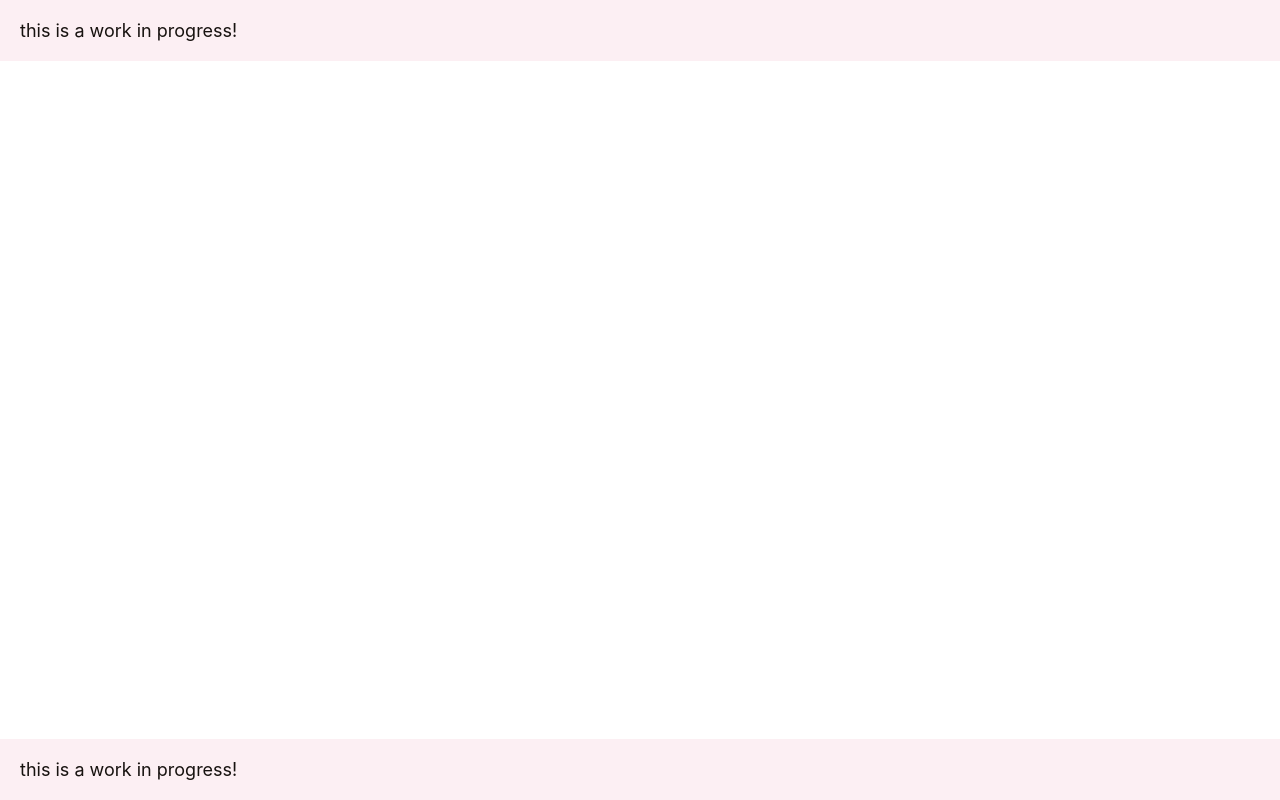
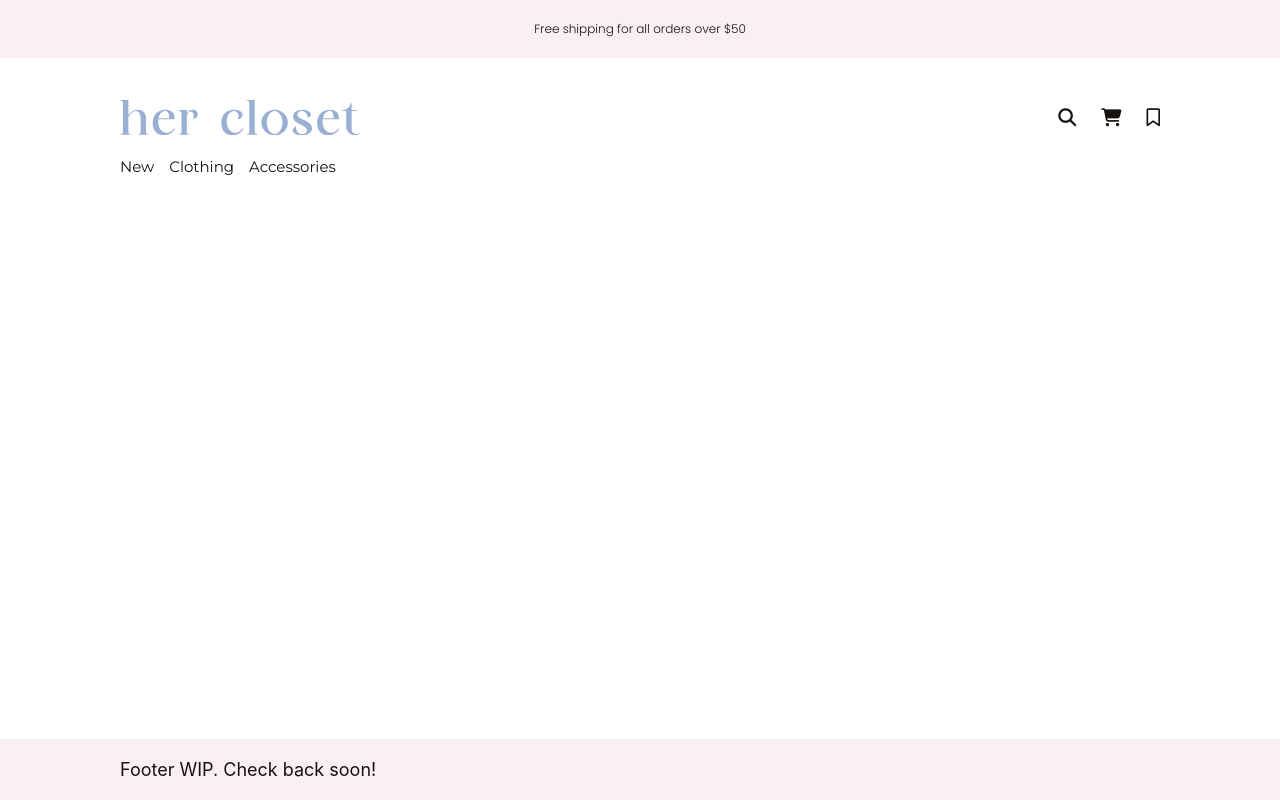
Before and after one commit to gabycodes/her-closet, a Next.js app: page / in a window 1280 px wide. Built offline with nearby package versions, Linux system fonts and the light colour scheme.

Commit message:
More Layout, Navbar, Footer work

```diff
--- a/components/Paragraph/Paragraph.tsx
+++ b/components/Paragraph/Paragraph.tsx
@@ -1,19 +1,28 @@
 import react from 'react';
 import styled, { css } from 'styled-components';
 
-const StyledParagraph = styled.p`
+interface StyledParagraphProps {
+  size?: string;
+}
+
+const StyledParagraph = styled.p<StyledParagraphProps>`
   margin: 0;
   font-family: ${({ theme }) => theme.fonts.poppins};
   font-weight: 300;
-  font-size: 1.8rem;
+
+  ${({ size }) =>
+    `
+    font-size: ${size ? size : '1.8rem'};
+  `}
 `;
 
 export type Paragraph = {
   text: string;
+  size?: string;
 };
 
-const Paragraph = ({ text }: Paragraph): JSX.Element => {
-  return <StyledParagraph>{text}</StyledParagraph>;
+const Paragraph = ({ text, size }: Paragraph): JSX.Element => {
+  return <StyledParagraph size={size}>{text}</StyledParagraph>;
 };
 
 export default Paragraph;
--- a/components/footer/Footer.tsx
+++ b/components/footer/Footer.tsx
@@ -4,7 +4,7 @@ import styled from 'styled-components';
 const StyledDiv = styled.div`
   background-color: ${({ theme }) => theme.colors.lightPink};
   width: 100%;
-  padding: 2rem;
+  padding: 2rem 12rem;
   margin-top: auto;
 `;
 
@@ -13,7 +13,7 @@ export type Footer = {
 };
 
 const Footer = (): JSX.Element => {
-  return <StyledDiv>this is a work in progress!</StyledDiv>;
+  return <StyledDiv>Footer WIP. Check back soon!</StyledDiv>;
 };
 
 export default Footer;
--- a/components/link/Link.tsx
+++ b/components/link/Link.tsx
@@ -11,6 +11,7 @@ const StyledLink = styled.a<StyledLinkProps>`
   font-size: inherit;
   width: fit-content;
   display: flex;
+  align-items: center;
   text-underline-offset: 0.05em;
   text-decoration-thickness: 1px;
 
--- a/components/navbar/Navbar.tsx
+++ b/components/navbar/Navbar.tsx
@@ -1,10 +1,51 @@
 import React from 'react';
 import styled from 'styled-components';
+import Logo from '../../assets/her-closet-logo.svg';
+import Icon from '../icon/Icon';
+import Link from '../link/Link';
+import Paragraph from '../paragraph/Paragraph';
 
-const StyledDiv = styled.div`
+const Banner = styled.div`
   background-color: ${({ theme }) => theme.colors.lightPink};
   width: 100%;
-  padding: 2rem;
+  display: flex;
+  justify-content: center;
+  padding: 2rem 12rem;
+  font-size: 1.2rem;
+`;
+
+const TopContainer = styled.div`
+  width: 100%;
+  display: flex;
+  justify-content: space-between;
+  padding: 4rem 12rem 0 12rem;
+`;
+
+const BottomContainer = styled.div`
+  font-family: ${(props) => props.theme.fonts.montserratMedium};
+  width: 100%;
+  display: flex;
+  justify-content: flex-start;
+  padding: 2rem 12rem;
+  font-size: 1.5rem;
+
+  > a {
+    margin-right: 1.5rem;
+  }
+`;
+
+const LogoHolder = styled.div`
+  width: 24rem;
+  position: relative;
+  top: 2px;
+`;
+
+const LinksHolder = styled.div`
+  display: flex;
+
+  > a {
+    margin-left: 2.5rem;
+  }
 `;
 
 export type Topbar = {
@@ -12,7 +53,30 @@ export type Topbar = {
 };
 
 const Topbar = (): JSX.Element => {
-  return <StyledDiv>this is a work in progress!</StyledDiv>;
+  return (
+    <>
+      <Banner>
+        <Paragraph text="Free shipping for all orders over $50" size="1.2rem" />
+      </Banner>
+      <TopContainer>
+        <LogoHolder>
+          <a href="#">
+            <Logo />
+          </a>
+        </LogoHolder>
+        <LinksHolder>
+          <Link url="#" icon={<Icon name="search" />} noUnderline />
+          <Link url="#" icon={<Icon name="cart" />} noUnderline />
+          <Link url="#" icon={<Icon name="bookmark" />} noUnderline />
+        </LinksHolder>
+      </TopContainer>
+      <BottomContainer>
+        <Link url="#" text="New" noUnderline />
+        <Link url="#" text="Clothing" noUnderline />
+        <Link url="#" text="Accessories" noUnderline />
+      </BottomContainer>
+    </>
+  );
 };
 
 export default Topbar;
--- a/next.config.js
+++ b/next.config.js
@@ -1,6 +1,15 @@
 /** @type {import('next').NextConfig} */
 const nextConfig = {
   reactStrictMode: true,
-}
+  webpack(config) {
+    config.module.rules.push({
+      test: /\.svg$/i,
+      issuer: /\.[jt]sx?$/,
+      use: ['@svgr/webpack'],
+    });
 
-module.exports = nextConfig
+    return config;
+  },
+};
+
+module.exports = nextConfig;
--- a/package.json
+++ b/package.json
@@ -33,6 +33,7 @@
     "@storybook/addon-links": "^6.4.22",
     "@storybook/react": "^6.4.22",
     "@storybook/testing-library": "^0.0.11",
+    "@svgr/webpack": "^6.2.1",
     "@testing-library/jest-dom": "^5.16.4",
     "@testing-library/react": "^13.1.1",
     "@types/jest": "^27.4.1",
```
Also changed, not shown: 1 other file (tests, documents, lock files or other folders).
